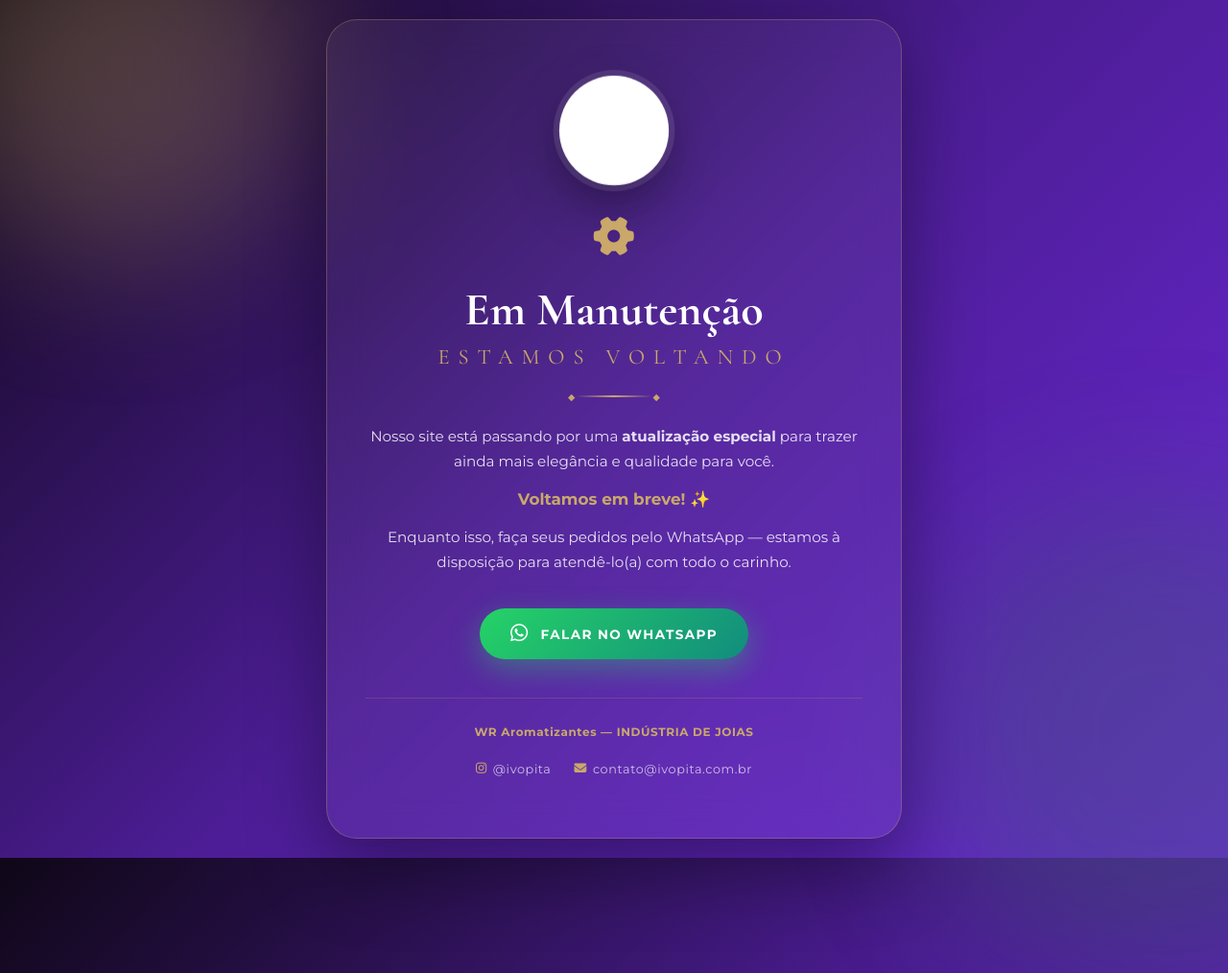
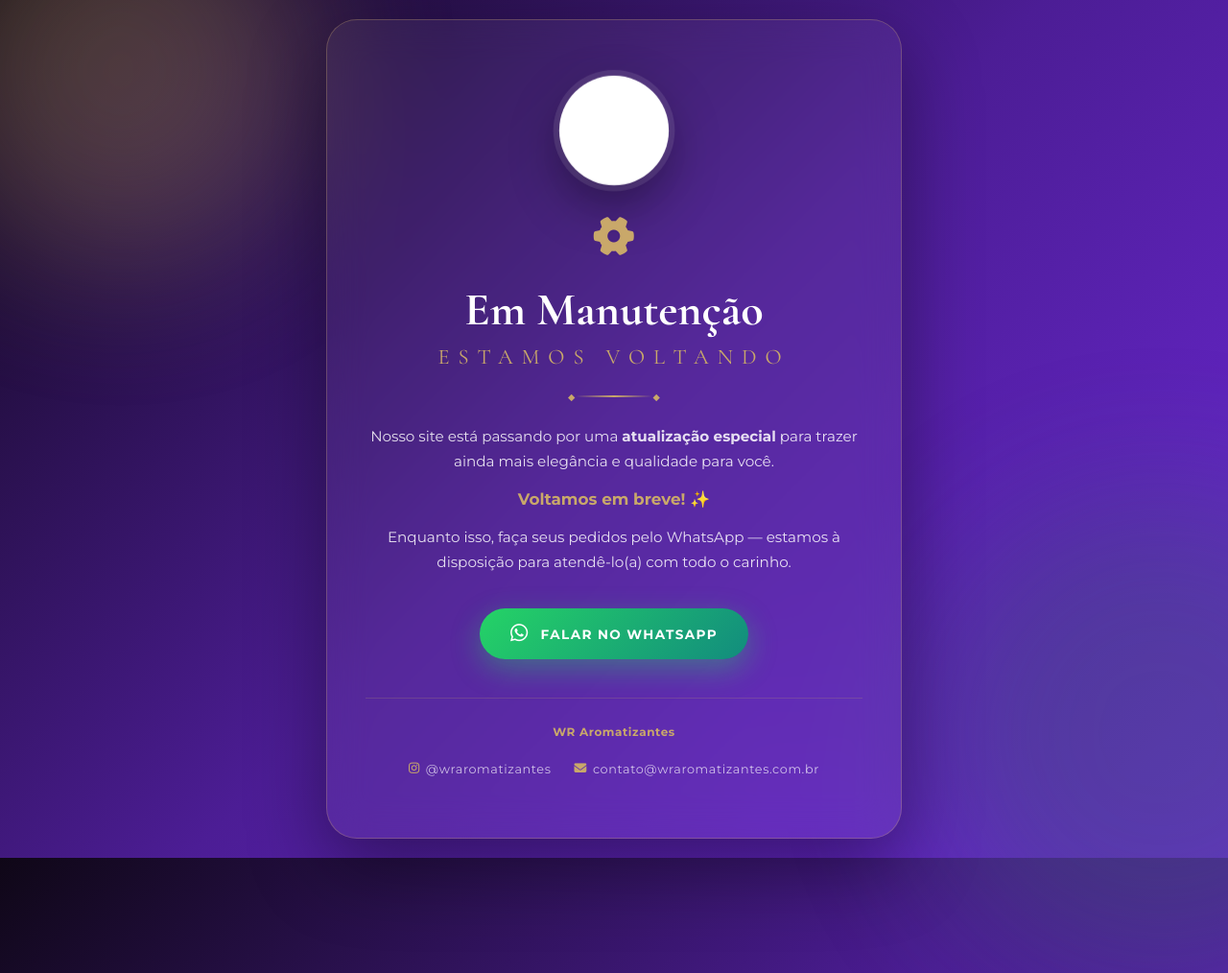
Before and after one commit to tecwfc/vendasaromatizantes, a plain HTML site: page manutencao.html in a window 1280 px wide. Shown: the top 1014 px of the page at 96% size. Drawn offline with nearby package versions, Linux system fonts and the light colour scheme.

```diff
--- a/manutencao.html
+++ b/manutencao.html
@@ -259,21 +259,19 @@
       Falar no WhatsApp
     </a>
 
-    <div class="footer-info">
-      <strong>WR Aromatizantes — INDÚSTRIA DE JOIAS</strong>
+        <div class="footer-info">
+      <strong>WR Aromatizantes</strong>
       <div class="contatos">
-        <a href="https://www.instagram.com/ivo_pita" target="_blank">
-          <i class="fa-brands fa-instagram"></i> @ivopita
+        <a href="https://www.instagram.com/wraromatizantes" target="_blank">
+          <i class="fa-brands fa-instagram"></i> @wraromatizantes
         </a>
-        <a href="mailto:contato@ivopita.com.br">
-          <i class="fas fa-envelope"></i> contato@ivopita.com.br
+        <a href="mailto:contato@wraromatizantes.com.br">
+          <i class="fas fa-envelope"></i> contato@wraromatizantes.com.br
         </a>
       </div>
     </div>
 
-  </div>
-
-  <script>
+    <script>
     const ESTOQUE_API_URL = "https://script.google.com/macros/s/AKfycbz54JYWtZOJOVJtPWLxydLrrn6h18NKCdYb90LT_UGHMnzUKc98kVX8QVI-Wvw4rQJj/exec";
 
     // Busca a mensagem e WhatsApp atuais
```
